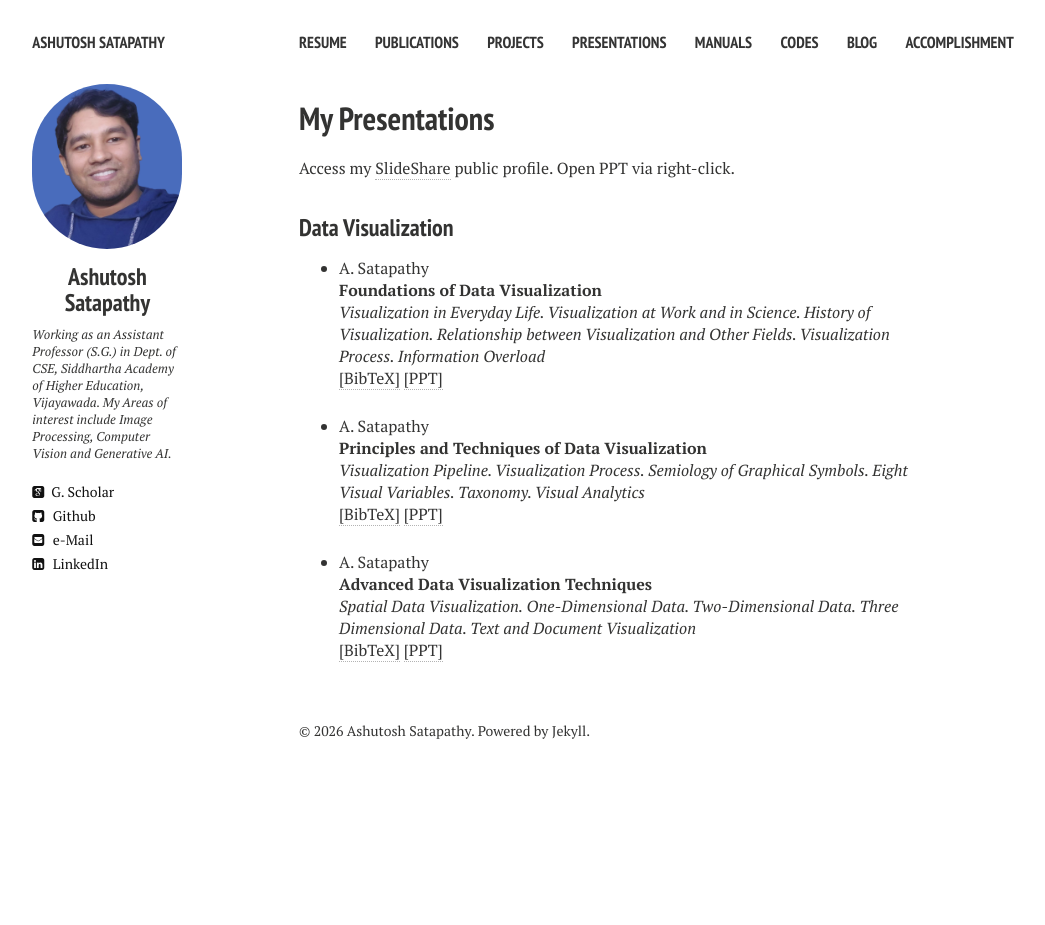
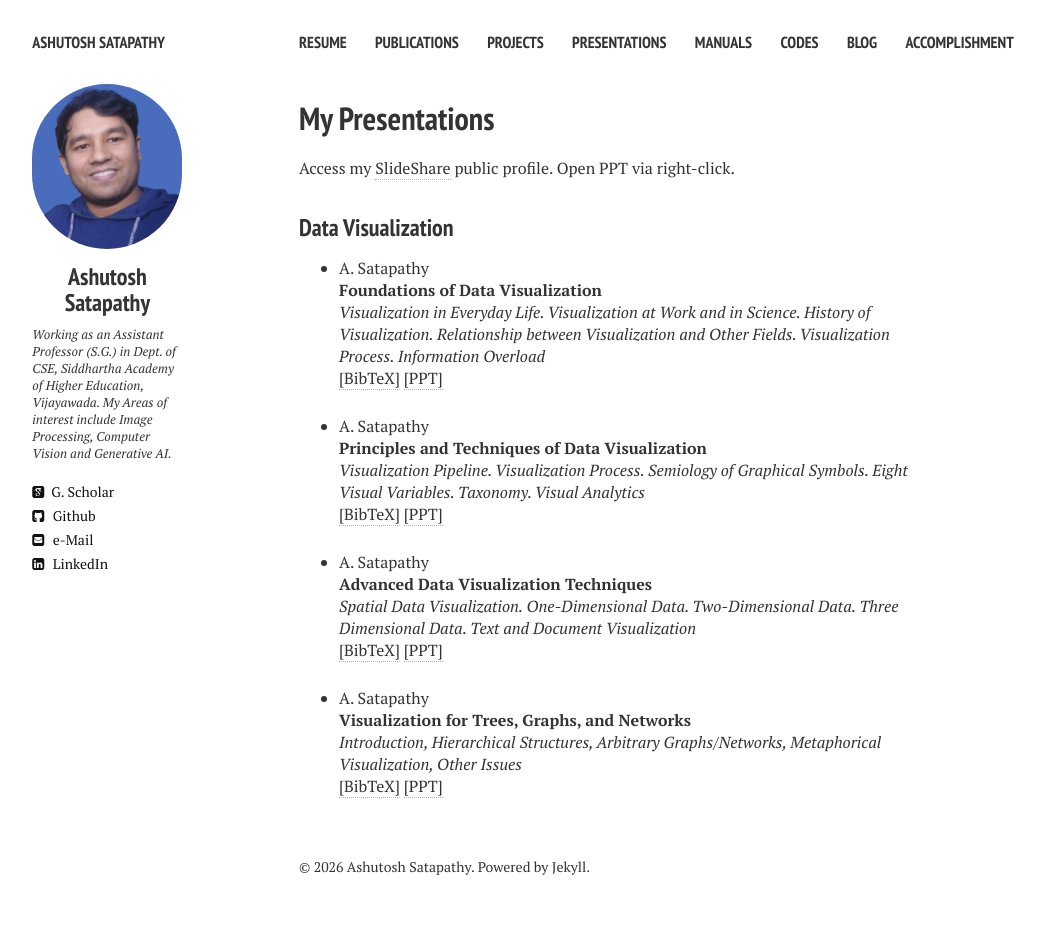
Before and after one commit to ashutoshsatapathy1990/ashutoshsatapathy1990.github.io, a Jekyll site: the page built from presentations-DV.md, in a window 1280 px wide. Shown: the whole page, without its empty margins (21-1066 px from the left). Built offline with Jekyll 4.4.1, drawn with Linux system fonts in a browser that asks for light colours; nearby versions of some CDN libraries; before the commit the page ends 900 px from its top, so only the background shows below that.

Commit message:
Update presentations-DV.html

```diff
--- a/_layouts/presentations-DV.html
+++ b/_layouts/presentations-DV.html
@@ -155,6 +155,30 @@ A. Satapathy
 </div>
 </li>
 
+<!-- Item: ashutosh2026visualization -->
+<li ><p>
+A. Satapathy
+<br><b>Visualization for Trees, Graphs, and Networks</b><br>
+<i>Introduction, Hierarchical Structures, Arbitrary Graphs/Networks, Metaphorical Visualization, Other Issues</i>
+<br />
+<a href="javascript:toggleBibtex('ashutosh2026visualization')">[BibTeX]</a>
+<a href=https://www.slideshare.net/slideshow/visualization-techniques-for-trees-graphs-clusters-and-networks/287313007>[PPT]</a>
+</p>
+<div id="bib_ashutosh2026visualization" class="bibtex noshow">
+<pre>
+@misc{ashutosh2026advanced,
+  author       = {Ashutosh Satapathy},
+  title        = {Visualization for Trees, Graphs, and Networks},
+  howpublished = {Lecture slides},
+  year         = {2026},
+  month        = {apr},
+  institution  = {Siddhartha Academy of Higher Education (Deemed to be University)},
+  address      = {Vijayawada, India}
+}
+</pre>
+</div>
+</li>
+
       </ul  >
 
     </div><!-- /.article-wrap -->
```
